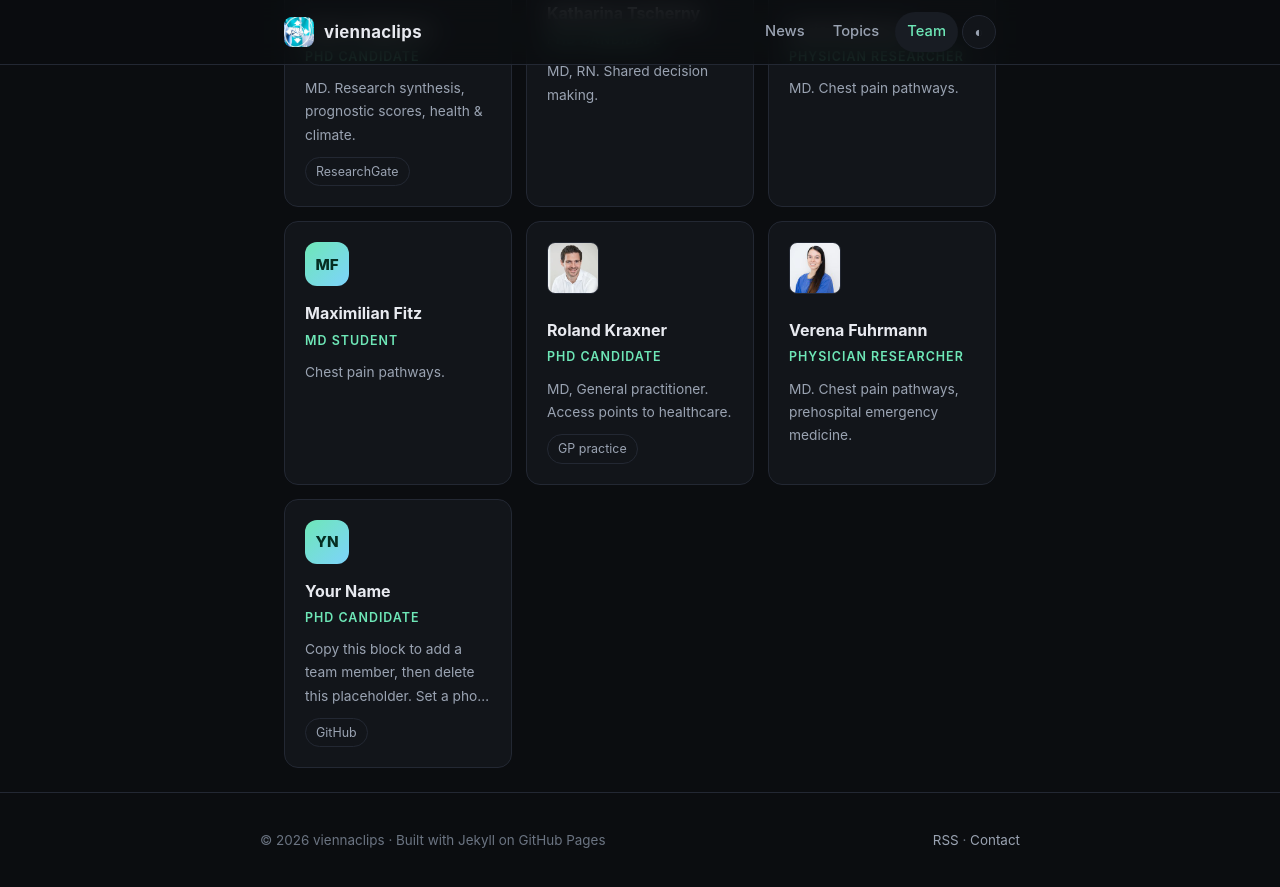
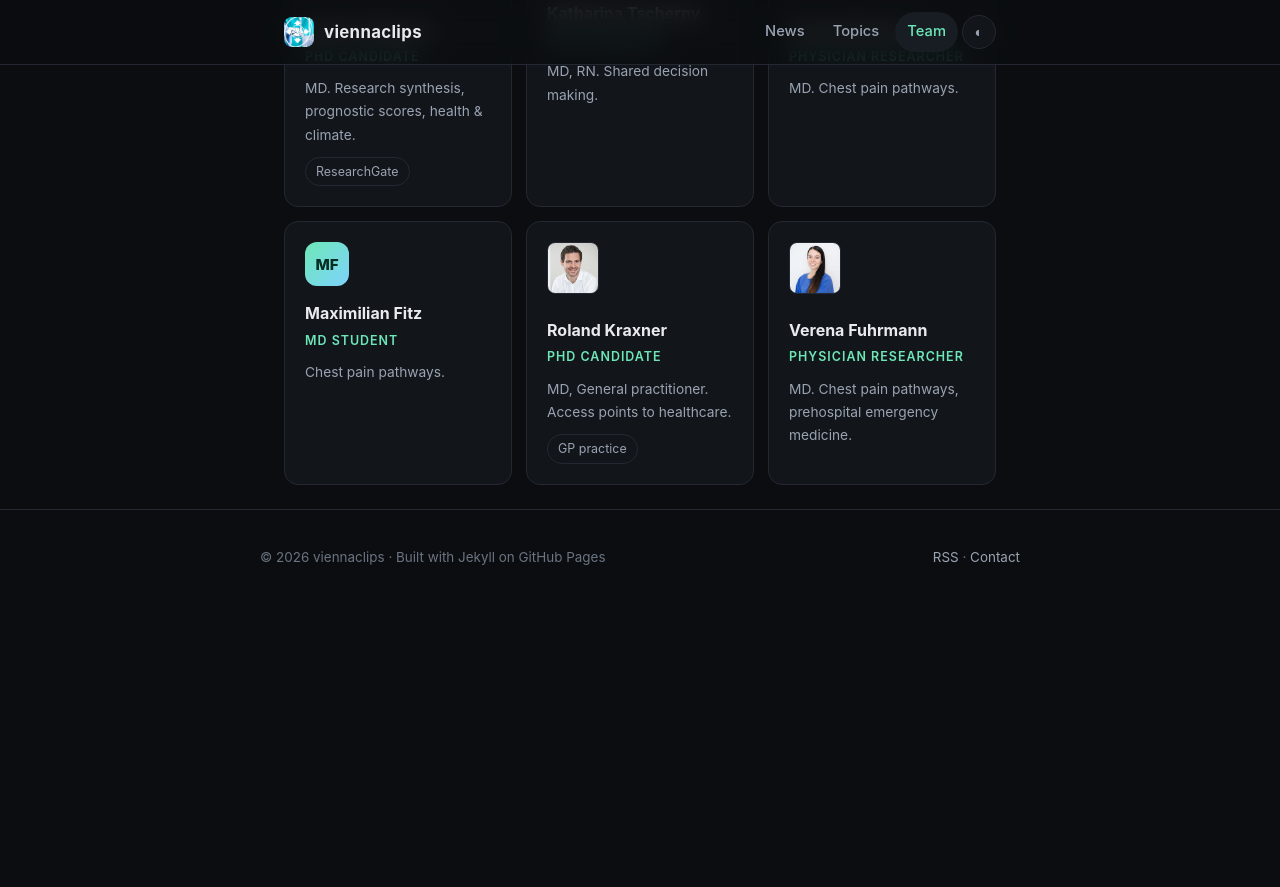
Before and after one commit to viennaclips/viennaclips.github.io, a Jekyll site: the page built from _pages/about.md, in a window 1280 px wide and 900 px high, scrolled down 835 px. Shown: the top 887 px of the window. Built offline with Jekyll 4.4.1, drawn with Linux system fonts in a browser that asks for light colours; after the commit the page ends 1451 px from its top, so only the background shows below that.

Commit message:
Remove example member entry from authors.yml
Removed placeholder example member from authors.yml.

```diff
--- a/_data/authors.yml
+++ b/_data/authors.yml
@@ -75,11 +75,3 @@ verena-fuhrmann:
   bio: MD. Chest pain pathways, prehospital emergency medicine.
   links:
     #Riding club: https://www.arion.or.at/
-
-example-member:
-  name: Your Name
-  # photo: assets/img/your-name.jpg
-  role: PhD Candidate
-  bio: Copy this block to add a team member, then delete this placeholder. Set a photo or leave it out for the initials avatar.
-  links:
-    GitHub: https://github.com/
```
